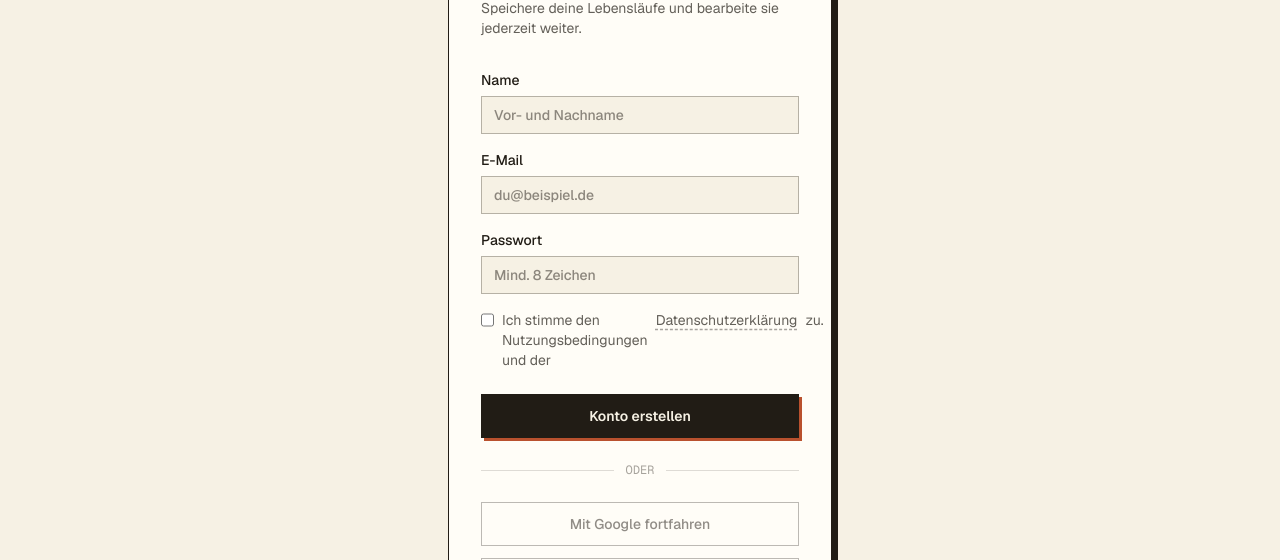
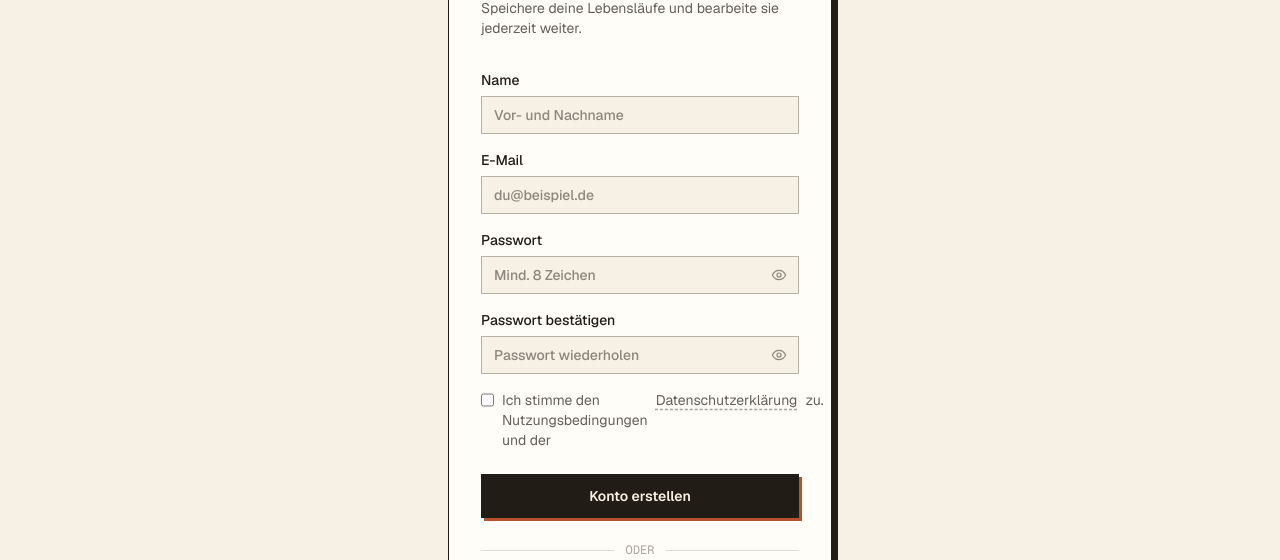
Before and after one commit to YOMILEONEL/cvforyou, a Next.js app: page /register in a window 1280 px wide. Shown: the part 240-800 px from the top of the page. Built offline with nearby package versions, Linux system fonts and the light colour scheme; no server answers.

Commit message:
Add password confirmation on registration and a show/hide toggle for login and registration

```diff
--- a/app/(auth)/login/login-form.tsx
+++ b/app/(auth)/login/login-form.tsx
@@ -2,6 +2,7 @@
 
 import { useActionState } from "react";
 
+import { PasswordInput } from "@/app/components/password-input";
 import { useDictionary } from "@/app/lib/i18n/dictionary-context";
 import { login, type AuthState } from "@/app/lib/auth-actions";
 
@@ -26,13 +27,11 @@ export function LoginForm() {
 
       <label className="flex flex-col gap-1.5 text-sm font-medium text-ink dark:text-ink-dark">
         {t.passwordLabel}
-        <input
-          type="password"
+        <PasswordInput
           name="password"
           required
           autoComplete="current-password"
           placeholder="••••••••"
-          className="border border-ink/30 bg-paper px-3 py-2 text-sm text-ink outline-none focus:border-rust dark:border-ink-dark/30 dark:bg-paper-dark dark:text-ink-dark"
         />
       </label>
 
--- a/app/(auth)/register/register-form.tsx
+++ b/app/(auth)/register/register-form.tsx
@@ -1,18 +1,31 @@
 "use client";
 
 import Link from "next/link";
-import { useActionState } from "react";
+import { useActionState, useRef, useState } from "react";
 
+import { PasswordInput } from "@/app/components/password-input";
 import { register, type AuthState } from "@/app/lib/auth-actions";
 import { useDictionary } from "@/app/lib/i18n/dictionary-context";
 
 export function RegisterForm() {
   const [state, formAction, pending] = useActionState<AuthState, FormData>(register, undefined);
   const { dict } = useDictionary();
-  const { register: t } = dict.auth;
+  const { register: t, errors } = dict.auth;
+  const passwordRef = useRef<HTMLInputElement>(null);
+  const confirmPasswordRef = useRef<HTMLInputElement>(null);
+  const [mismatch, setMismatch] = useState(false);
+
+  function handleSubmit(event: React.FormEvent<HTMLFormElement>) {
+    if (passwordRef.current?.value !== confirmPasswordRef.current?.value) {
+      event.preventDefault();
+      setMismatch(true);
+      return;
+    }
+    setMismatch(false);
+  }
 
   return (
-    <form action={formAction} className="mt-8 flex flex-col gap-4">
+    <form action={formAction} onSubmit={handleSubmit} className="mt-8 flex flex-col gap-4">
       <label className="flex flex-col gap-1.5 text-sm font-medium text-ink dark:text-ink-dark">
         {t.nameLabel}
         <input
@@ -39,15 +52,27 @@ export function RegisterForm() {
 
       <label className="flex flex-col gap-1.5 text-sm font-medium text-ink dark:text-ink-dark">
         {t.passwordLabel}
-        <input
-          type="password"
+        <PasswordInput
+          ref={passwordRef}
           name="password"
           required
           autoComplete="new-password"
           placeholder={t.passwordPlaceholder}
-          className="border border-ink/30 bg-paper px-3 py-2 text-sm text-ink outline-none focus:border-rust dark:border-ink-dark/30 dark:bg-paper-dark dark:text-ink-dark"
         />
       </label>
+
+      <label className="flex flex-col gap-1.5 text-sm font-medium text-ink dark:text-ink-dark">
+        {t.confirmPasswordLabel}
+        <PasswordInput
+          ref={confirmPasswordRef}
+          name="confirmPassword"
+          required
+          autoComplete="new-password"
+          placeholder={t.confirmPasswordPlaceholder}
+        />
+      </label>
+
+      {mismatch && <p className="text-sm text-rust">{errors.passwordMismatch}</p>}
 
       <label className="flex items-start gap-2 text-sm text-ink/70 dark:text-ink-dark/70">
         <input type="checkbox" name="terms" required className="mt-0.5 h-4 w-4 border-ink/40" />
--- /dev/null
+++ b/app/components/password-input.tsx
@@ -0,0 +1,83 @@
+"use client";
+
+import { forwardRef, useState } from "react";
+
+import { useDictionary } from "@/app/lib/i18n/dictionary-context";
+
+type PasswordInputProps = {
+  name: string;
+  autoComplete: string;
+  placeholder?: string;
+  required?: boolean;
+};
+
+export const PasswordInput = forwardRef<HTMLInputElement, PasswordInputProps>(
+  function PasswordInput({ name, autoComplete, placeholder, required }, ref) {
+    const [visible, setVisible] = useState(false);
+    const { dict } = useDictionary();
+    const { shared } = dict.auth;
+
+    return (
+      <div className="relative">
+        <input
+          ref={ref}
+          type={visible ? "text" : "password"}
+          name={name}
+          required={required}
+          autoComplete={autoComplete}
+          placeholder={placeholder}
+          className="w-full border border-ink/30 bg-paper px-3 py-2 pr-10 text-sm text-ink outline-none focus:border-rust dark:border-ink-dark/30 dark:bg-paper-dark dark:text-ink-dark"
+        />
+        <button
+          type="button"
+          onClick={() => setVisible((current) => !current)}
+          aria-label={visible ? shared.hidePassword : shared.showPassword}
+          className="absolute inset-y-0 right-0 flex w-10 items-center justify-center text-ink/50 hover:text-ink dark:text-ink-dark/50 dark:hover:text-ink-dark"
+        >
+          {visible ? (
+            <EyeOffIcon className="h-4 w-4" />
+          ) : (
+            <EyeIcon className="h-4 w-4" />
+          )}
+        </button>
+      </div>
+    );
+  },
+);
+
+function EyeIcon({ className }: { className?: string }) {
+  return (
+    <svg
+      viewBox="0 0 24 24"
+      fill="none"
+      stroke="currentColor"
+      strokeWidth="1.8"
+      strokeLinecap="round"
+      strokeLinejoin="round"
+      aria-hidden="true"
+      className={className}
+    >
+      <path d="M2 12S5.6 5 12 5s10 7 10 7-3.6 7-10 7-10-7-10-7Z" />
+      <circle cx="12" cy="12" r="3" />
+    </svg>
+  );
+}
+
+function EyeOffIcon({ className }: { className?: string }) {
+  return (
+    <svg
+      viewBox="0 0 24 24"
+      fill="none"
+      stroke="currentColor"
+      strokeWidth="1.8"
+      strokeLinecap="round"
+      strokeLinejoin="round"
+      aria-hidden="true"
+      className={className}
+    >
+      <path d="M3 3l18 18" />
+      <path d="M10.6 5.1A10.9 10.9 0 0 1 12 5c6.4 0 10 7 10 7a18 18 0 0 1-3.4 4.3M6.7 6.7C4 8.5 2 12 2 12s3.6 7 10 7a10 10 0 0 0 4.3-.9" />
+      <path d="M9.5 9.7A3 3 0 0 0 12 15a3 3 0 0 0 2.3-1.1" />
+    </svg>
+  );
+}
--- a/app/lib/auth-actions.ts
+++ b/app/lib/auth-actions.ts
@@ -40,16 +40,22 @@ export async function register(_prevState: AuthState, formData: FormData): Promi
     name: z.string().trim().min(2, { message: dict.auth.errors.nameRequired }),
     email: z.string().trim().email({ message: dict.auth.errors.invalidEmail }),
     password: z.string().min(8, { message: dict.auth.errors.passwordTooShort }),
+    confirmPassword: z.string(),
   });
 
   const parsed = registerSchema.safeParse({
     name: formData.get("name"),
     email: formData.get("email"),
     password: formData.get("password"),
+    confirmPassword: formData.get("confirmPassword"),
   });
 
   if (!parsed.success) {
     return { error: parsed.error.issues[0]?.message ?? dict.auth.errors.genericInvalid };
+  }
+
+  if (parsed.data.password !== parsed.data.confirmPassword) {
+    return { error: dict.auth.errors.passwordMismatch };
   }
 
   const supabase = await createClient();
--- a/app/lib/i18n/dictionaries/de.ts
+++ b/app/lib/i18n/dictionaries/de.ts
@@ -110,6 +110,8 @@ export const de = {
       emailPlaceholder: "du@beispiel.de",
       passwordLabel: "Passwort",
       passwordPlaceholder: "Mind. 8 Zeichen",
+      confirmPasswordLabel: "Passwort bestätigen",
+      confirmPasswordPlaceholder: "Passwort wiederholen",
       termsPrefix: "Ich stimme den Nutzungsbedingungen und der",
       termsLink: "Datenschutzerklärung",
       termsSuffix: "zu.",
@@ -124,6 +126,8 @@ export const de = {
       googleTitle: "Google-Anmeldung folgt in Kürze.",
       linkedinButton: "Mit LinkedIn fortfahren",
       linkedinTitle: "LinkedIn-Anmeldung folgt in Kürze.",
+      showPassword: "Passwort anzeigen",
+      hidePassword: "Passwort verbergen",
     },
     errors: {
       invalidEmail: "Bitte gib eine gültige E-Mail-Adresse ein.",
@@ -131,6 +135,7 @@ export const de = {
       invalidLogin: "E-Mail oder Passwort ist falsch.",
       nameRequired: "Bitte gib deinen Namen ein.",
       passwordTooShort: "Das Passwort muss mindestens 8 Zeichen lang sein.",
+      passwordMismatch: "Die Passwörter stimmen nicht überein.",
       userExists: "Für diese E-Mail existiert bereits ein Konto.",
       rateLimited: "Zu viele Registrierungsversuche in kurzer Zeit. Bitte warte ein paar Minuten und versuche es erneut.",
       registerFailed: "Registrierung fehlgeschlagen. Bitte versuche es erneut.",
--- a/app/lib/i18n/dictionaries/en.ts
+++ b/app/lib/i18n/dictionaries/en.ts
@@ -109,6 +109,8 @@ export const en: Dictionary = {
       emailPlaceholder: "you@example.com",
       passwordLabel: "Password",
       passwordPlaceholder: "At least 8 characters",
+      confirmPasswordLabel: "Confirm password",
+      confirmPasswordPlaceholder: "Repeat your password",
       termsPrefix: "I agree to the terms of use and the",
       termsLink: "privacy policy",
       termsSuffix: ".",
@@ -123,6 +125,8 @@ export const en: Dictionary = {
       googleTitle: "Google sign-in is coming soon.",
       linkedinButton: "Continue with LinkedIn",
       linkedinTitle: "LinkedIn sign-in is coming soon.",
+      showPassword: "Show password",
+      hidePassword: "Hide password",
     },
     errors: {
       invalidEmail: "Please enter a valid email address.",
@@ -130,6 +134,7 @@ export const en: Dictionary = {
       invalidLogin: "Email or password is incorrect.",
       nameRequired: "Please enter your name.",
       passwordTooShort: "Password must be at least 8 characters long.",
+      passwordMismatch: "The passwords don't match.",
       userExists: "An account already exists for this email.",
       rateLimited: "Too many sign-up attempts in a short time. Please wait a few minutes and try again.",
       registerFailed: "Registration failed. Please try again.",
--- a/app/lib/i18n/dictionaries/fr.ts
+++ b/app/lib/i18n/dictionaries/fr.ts
@@ -109,6 +109,8 @@ export const fr: Dictionary = {
       emailPlaceholder: "toi@exemple.fr",
       passwordLabel: "Mot de passe",
       passwordPlaceholder: "8 caractères min.",
+      confirmPasswordLabel: "Confirmer le mot de passe",
+      confirmPasswordPlaceholder: "Répète ton mot de passe",
       termsPrefix: "J'accepte les conditions d'utilisation et la",
       termsLink: "politique de confidentialité",
       termsSuffix: ".",
@@ -123,6 +125,8 @@ export const fr: Dictionary = {
       googleTitle: "La connexion Google arrive bientôt.",
       linkedinButton: "Continuer avec LinkedIn",
       linkedinTitle: "La connexion LinkedIn arrive bientôt.",
+      showPassword: "Afficher le mot de passe",
+      hidePassword: "Masquer le mot de passe",
     },
     errors: {
       invalidEmail: "Merci de saisir une adresse e-mail valide.",
@@ -130,6 +134,7 @@ export const fr: Dictionary = {
       invalidLogin: "E-mail ou mot de passe incorrect.",
       nameRequired: "Merci de saisir ton nom.",
       passwordTooShort: "Le mot de passe doit contenir au moins 8 caractères.",
+      passwordMismatch: "Les mots de passe ne correspondent pas.",
       userExists: "Un compte existe déjà pour cette adresse e-mail.",
       rateLimited: "Trop de tentatives d'inscription en peu de temps. Merci d'attendre quelques minutes et de réessayer.",
       registerFailed: "L'inscription a échoué. Merci de réessayer.",
```
